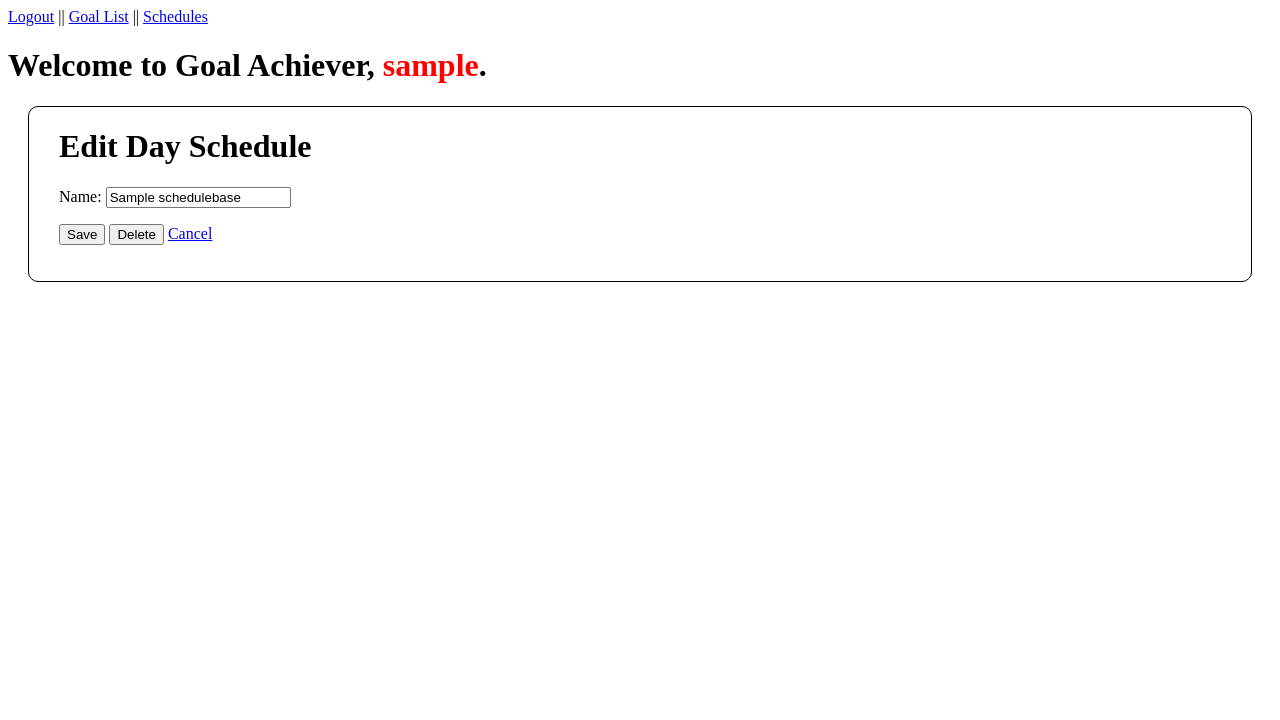
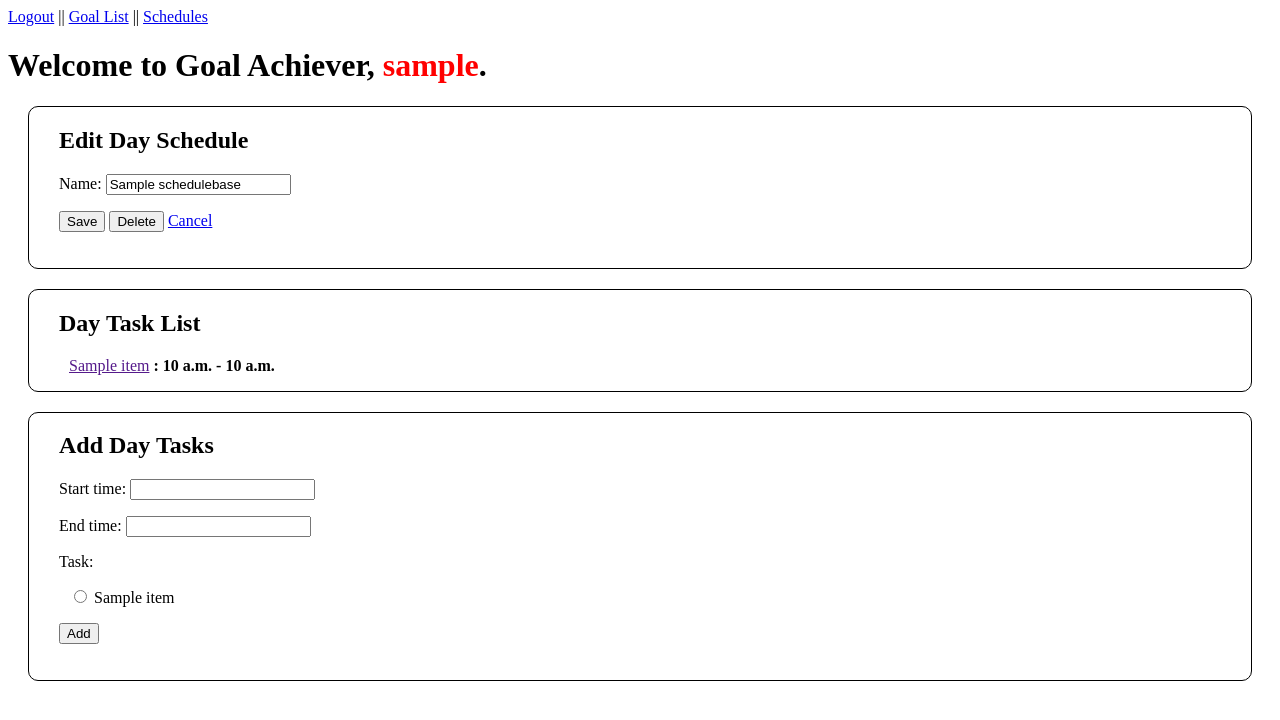
Before and after one commit to Procelius/goal-achiever, a Django app: page /goal_achiever/schedules/edit/day/1 in a window 1280 px wide. Shown: the top 720 px of the page. Run offline with Django 3.2, Linux system fonts and the light colour scheme; a user stored in the database is signed in; tables that the repository leaves empty hold one stand-in row (values such as "Sample post"); some libraries are stand-ins or nearby versions.

Commit message:
add day task form to edit day schedule page

```diff
--- a/goal_achiever/contrib/schedules/templates/schedules/edit_day.html
+++ b/goal_achiever/contrib/schedules/templates/schedules/edit_day.html
@@ -2,14 +2,33 @@
 
 {% block content %}
 <div class="container">
-  <h1>Edit Day Schedule</h1>
+  <h2>Edit Day Schedule</h1>
   <form action="" method="POST">
     {% csrf_token %}
-    {{ form.as_p }}
-    <input type="submit" id="save" name="edit" value="Save">
-    <input type="submit" id="delete" name="delete" value="Delete">
+    {{ day_form.as_p }}
+    <input type="submit" id="save" name="edit_day" value="Save">
+    <input type="submit" id="delete" name="delete_day" value="Delete">
     <a href="{% url 'schedules' %}">Cancel</a>
   </form>
   <br><br>
 </div>
+
+<div class="container">
+  <h2>Day Task List</h2>
+  <ul>
+    {% for day_task in day_tasks %}
+      <li><a href="{# url 'edit_item' item_type='task' pk=task.pk #}">{{ day_task }}</a><b> : {{day_task.start}} - {{day_task.end}}</b></li>
+    {% endfor %}
+  </ul>
+</div>
+
+<div class="container">
+  <h2>Add Day Tasks</h2>
+  <form action="" method="POST">
+    {% csrf_token %}
+    {{ day_task_form.as_p }}
+    <input type="submit" name="add_task" value="Add">
+  </form>
+  <br><br>
+</div>
 {% endblock %}
--- a/goal_achiever/contrib/schedules/views.py
+++ b/goal_achiever/contrib/schedules/views.py
@@ -30,19 +30,32 @@ def edit_day(request, pk):
     user = request.user
     instance = get_object_or_404(DaySchedule, pk=pk)
     if request.method == "POST":
-        if request.POST.get('edit'):
+        if request.POST.get('edit_day'):
             form = DayScheduleForm(data=request.POST, user=user, instance=instance)
             if form.is_valid():
                 form.save()
-        elif request.POST.get('delete'):
+        elif request.POST.get('delete_day'):
             instance.delete()
+        elif request.POST.get('add_task'):
+            form = TimePeriodForm(data=request.POST, user=user)
+            if form.is_valid():
+                data = form.data
+                form.instance.duration = _calc_duration(data['start'], data['end'])
+                form.instance.day_schedule = instance
+                form.save()
+                return redirect(request.path)
         else:
             raise Exception('Wrong request!', request.POST.values)
         return redirect('schedules')
-    else:
-        form = DayScheduleForm(user=user, instance=instance)
+
+    day_form = DayScheduleForm(user=user, instance=instance)
+    day_task_form = TimePeriodForm(user=user)
+    day_tasks = TimePeriod.objects.filter(day_schedule=instance)
+
     context = {
-        "form": form,
+        "day_form": day_form,
+        "day_task_form": day_task_form,
+        "day_tasks": day_tasks,
         "instance": instance,
     }
     return render(request, "schedules/edit_day.html", context)
@@ -53,21 +66,3 @@ def _calc_duration(start, end):
     end = datetime.datetime.strptime(end, "%H:%M")
     duration = str(end - start)
     return duration
-
-# if request.POST:
-#     form = TimePeriodForm(data=request.POST, user=user)
-#     data = form.data
-#     if form.is_valid():
-#         duration = _calc_duration(data['start'], data['end'])
-#         form.instance.duration = duration
-#         form.instance.user = user
-#         form.save()
-#     else:
-#         print('FORM IS NOT VALID')
-#     return HttpResponseRedirect("/goal_achiever/schedules/")
-# form = TimePeriodForm(user=user)
-# time_periods = TimePeriod.objects.filter(schedule_id=)
-# context = {
-#     "form": form,
-#     "time_periods": time_periods,
-# }
```
